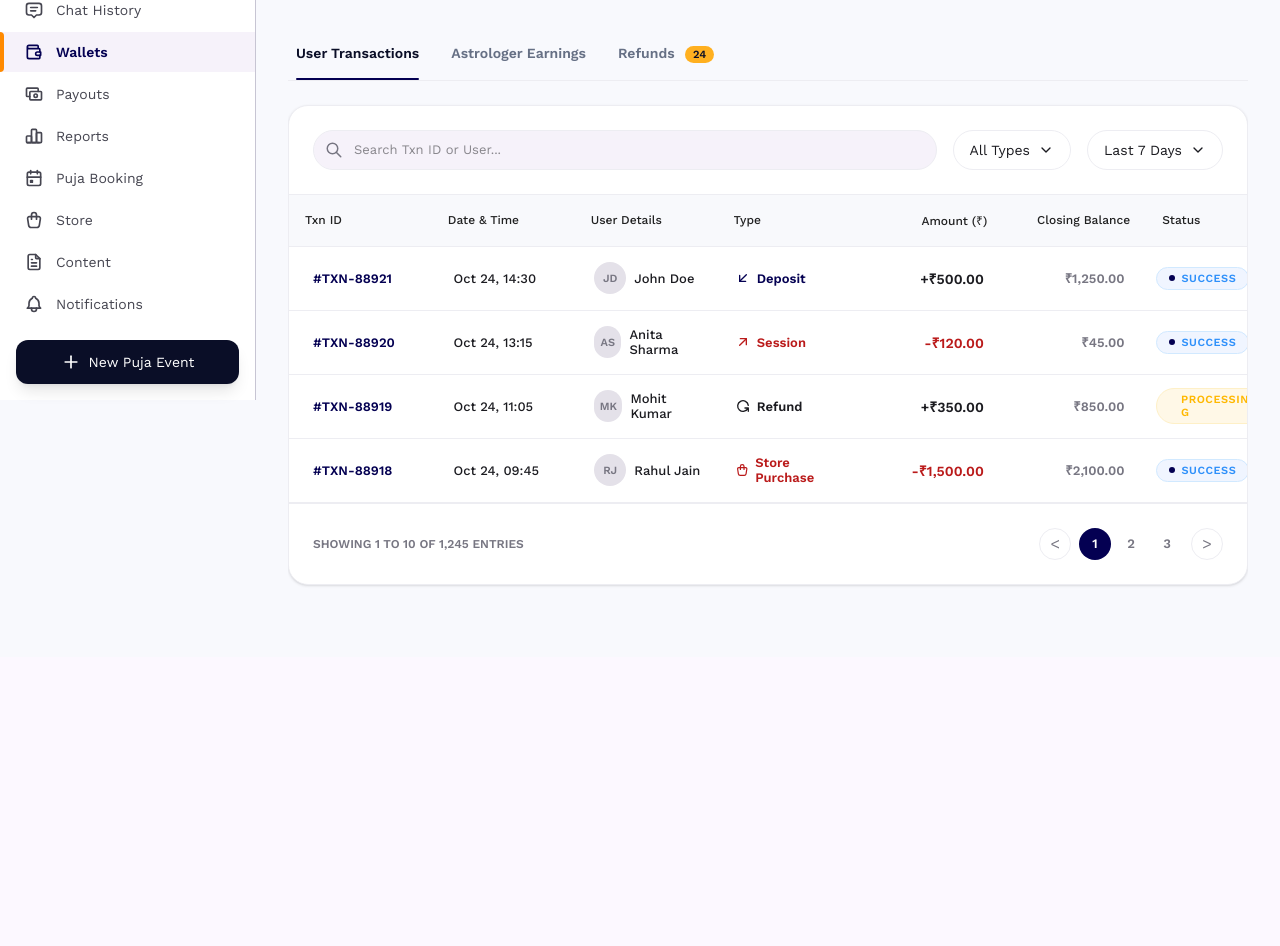
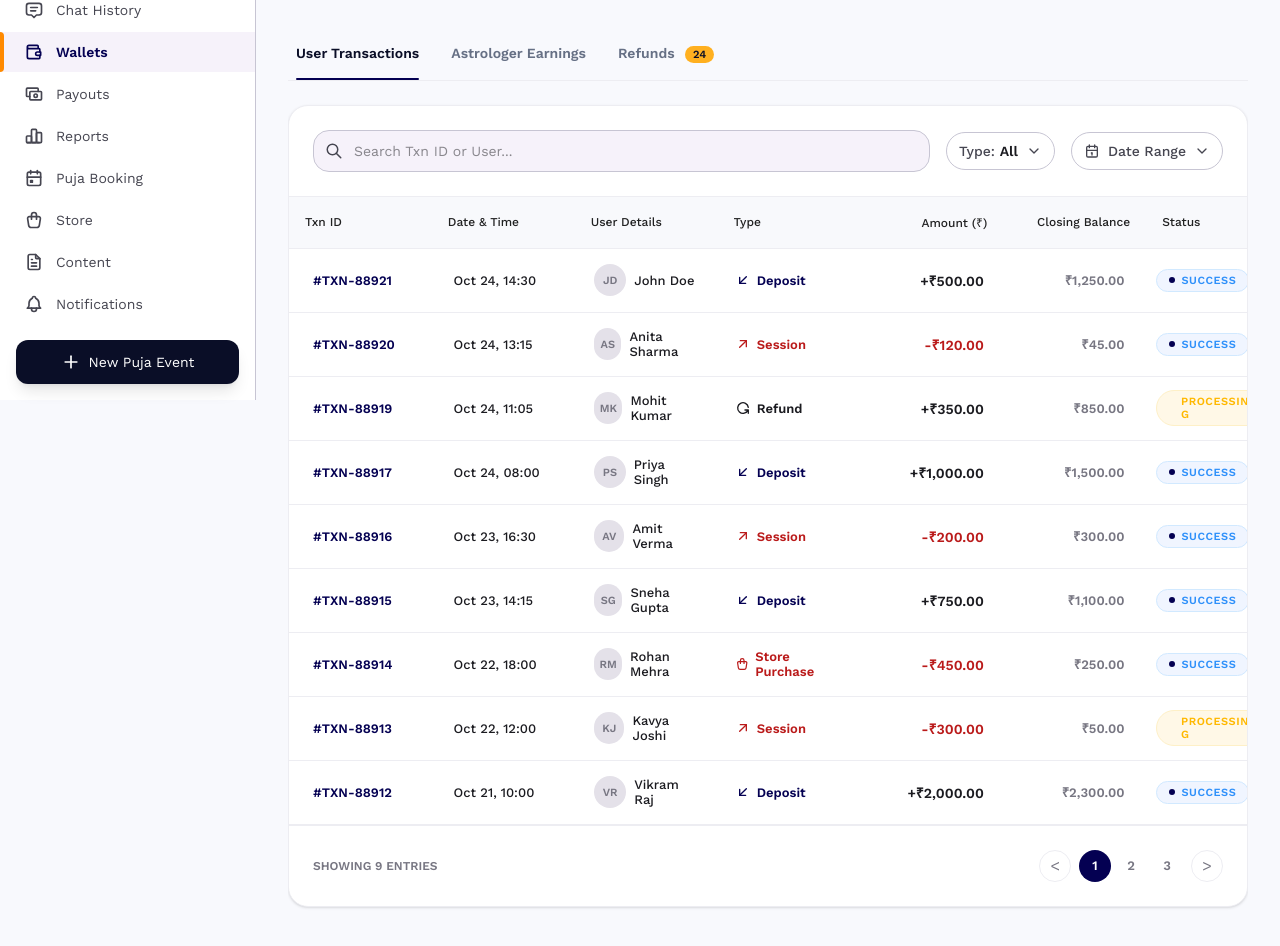
Before and after one commit to atulDev26/Edwid-astroapp-admin, a React (Vite) app: page /wallets in a window 1280 px wide. Shown: the part 400-1346 px from the top of the page. Before the commit the page ends 1057 px from the top, so only its background shows below. Built offline with nearby package versions, Linux system fonts and the light colour scheme.

Commit message:
feat: add WalletTable component with transaction filtering and data visualization

```diff
--- a/src/View/Wallets/Components/WalletTable.tsx
+++ b/src/View/Wallets/Components/WalletTable.tsx
@@ -1,15 +1,15 @@
-import React from 'react';
 import {
     IconArrowDownLeft,
     IconArrowUpRight,
     IconRotate,
-    IconShoppingBag,
-    IconSearch,
-    IconChevronDown
+    IconShoppingBag
 } from '@tabler/icons-react';
+import React from 'react';
+import Badge from '../../../Components/Common/Badge';
 import CustomDataTable from '../../../Components/Common/DataTable';
-import Badge from '../../../Components/Common/Badge';
-import Button from '../../../Components/Common/Button';
+import MultiSelectFilter from '../../../Components/Common/MultiSelectFilter';
+import SearchInput from '../../../Components/Common/SearchInput';
+import DateRangeFilter from '../../../Components/Common/DateRangeFilter';
 import { cn } from '../../../Utils/cn';
 
 interface Transaction {
@@ -67,20 +67,138 @@ const userTransactions: Transaction[] = [
         status: 'Processing'
     },
     {
-        id: '4',
-        txnId: '#TXN-88918',
+        id: '5',
+        txnId: '#TXN-88917',
         date: 'Oct 24',
-        time: '09:45',
-        user: { name: 'Rahul Jain', initials: 'RJ' },
+        time: '08:00',
+        user: { name: 'Priya Singh', initials: 'PS' },
+        type: 'Deposit',
+        amount: '+₹1,000.00',
+        isCredit: true,
+        closingBalance: '₹1,500.00',
+        status: 'Success'
+    },
+    {
+        id: '6',
+        txnId: '#TXN-88916',
+        date: 'Oct 23',
+        time: '16:30',
+        user: { name: 'Amit Verma', initials: 'AV' },
+        type: 'Session',
+        amount: '-₹200.00',
+        isCredit: false,
+        closingBalance: '₹300.00',
+        status: 'Success'
+    },
+    {
+        id: '7',
+        txnId: '#TXN-88915',
+        date: 'Oct 23',
+        time: '14:15',
+        user: { name: 'Sneha Gupta', initials: 'SG' },
+        type: 'Deposit',
+        amount: '+₹750.00',
+        isCredit: true,
+        closingBalance: '₹1,100.00',
+        status: 'Success'
+    },
+    {
+        id: '8',
+        txnId: '#TXN-88914',
+        date: 'Oct 22',
+        time: '18:00',
+        user: { name: 'Rohan Mehra', initials: 'RM' },
         type: 'Store Purchase',
-        amount: '-₹1,500.00',
+        amount: '-₹450.00',
         isCredit: false,
-        closingBalance: '₹2,100.00',
+        closingBalance: '₹250.00',
+        status: 'Success'
+    },
+    {
+        id: '9',
+        txnId: '#TXN-88913',
+        date: 'Oct 22',
+        time: '12:00',
+        user: { name: 'Kavya Joshi', initials: 'KJ' },
+        type: 'Session',
+        amount: '-₹300.00',
+        isCredit: false,
+        closingBalance: '₹50.00',
+        status: 'Processing'
+    },
+    {
+        id: '10',
+        txnId: '#TXN-88912',
+        date: 'Oct 21',
+        time: '10:00',
+        user: { name: 'Vikram Raj', initials: 'VR' },
+        type: 'Deposit',
+        amount: '+₹2,000.00',
+        isCredit: true,
+        closingBalance: '₹2,300.00',
         status: 'Success'
     }
 ];
 
+const astrologerEarnings: Transaction[] = [
+    {
+        id: '101',
+        txnId: '#TXN-AST-991',
+        date: 'Oct 23',
+        time: '12:00',
+        user: { name: 'Astro Deepa', initials: 'AD' },
+        type: 'Session',
+        amount: '+₹4,200.00',
+        isCredit: true,
+        closingBalance: '₹12,500.00',
+        status: 'Success'
+    }
+];
+
+const refundRequests: Transaction[] = [
+    {
+        id: '201',
+        txnId: '#TXN-REF-441',
+        date: 'Oct 22',
+        time: '10:30',
+        user: { name: 'Rahul Jain', initials: 'RJ' },
+        type: 'Refund',
+        amount: '+₹350.00',
+        isCredit: true,
+        closingBalance: '₹850.00',
+        status: 'Processing'
+    }
+];
+
 const WalletTable = ({ activeTab }: { activeTab: number }) => {
+    const [searchQuery, setSearchQuery] = React.useState('');
+    const [typeFilter, setTypeFilter] = React.useState<string[]>([]);
+    const [startDate, setStartDate] = React.useState<Date | null>(null);
+    const [endDate, setEndDate] = React.useState<Date | null>(null);
+
+    const filteredTransactions = React.useMemo(() => {
+        const baseData = activeTab === 0
+            ? userTransactions
+            : activeTab === 1
+                ? astrologerEarnings
+                : refundRequests;
+
+        return baseData.filter(txn => {
+            const matchesSearch = txn.txnId.toLowerCase().includes(searchQuery.toLowerCase()) ||
+                txn.user.name.toLowerCase().includes(searchQuery.toLowerCase());
+
+            const matchesType = typeFilter.length === 0 || typeFilter.includes(txn.type);
+
+            // Date filtering logic (Mocked since data is string-based, but ready for real dates)
+            let matchesDate = true;
+            if (startDate && endDate) {
+                // In a real app, you'd do: new Date(txn.timestamp) >= startDate && ...
+                matchesDate = true;
+            }
+
+            return matchesSearch && matchesType && matchesDate;
+        });
+    }, [searchQuery, typeFilter, startDate, endDate, activeTab]);
 
     const columns = [
         {
@@ -172,31 +290,41 @@ const WalletTable = ({ activeTab }: { activeTab: number }) => {
         <div className="bg-white rounded-[20px] border border-[#EDEDF2] shadow-sm overflow-hidden">
             {/* Filters Bar */}
             <div className="p-6 border-b border-[#EDEDF2] flex flex-wrap items-center gap-4">
-                <div className="relative flex-1 min-w-[240px]">
-                    <IconSearch className="absolute left-3 top-1/2 -translate-y-1/2 text-outline" size={18} />
-                    <input
-                        type="text"
+                <div className="flex-1 min-w-[240px]">
+                    <SearchInput
                         placeholder="Search Txn ID or User..."
-                        className="w-full h-10 pl-10 pr-4 bg-surface-container-low border border-[#EDEDF2] rounded-xl text-[13px] focus:outline-none focus:ring-1 focus:ring-primary"
+                        value={searchQuery}
+                        onChange={(e) => setSearchQuery(e.target.value)}
                     />
                 </div>
-                <Button variant="outlined" className="h-10 px-4 text-[13px] font-bold rounded-xl border-[#EDEDF2] gap-2">
-                    All Types <IconChevronDown size={16} />
-                </Button>
-                <Button variant="outlined" className="h-10 px-4 text-[13px] font-bold rounded-xl border-[#EDEDF2] gap-2">
-                    Last 7 Days <IconChevronDown size={16} />
-                </Button>
+
+                <MultiSelectFilter
+                    label="Type"
+                    options={['Deposit', 'Session', 'Refund', 'Store Purchase']}
+                    selectedValues={typeFilter}
+                    onChange={setTypeFilter}
+                />
+
+                <DateRangeFilter
+                    startDate={startDate}
+                    endDate={endDate}
+                    onChange={(dates) => {
+                        const [start, end] = dates;
+                        setStartDate(start);
+                        setEndDate(end);
+                    }}
+                />
             </div>
 
             <CustomDataTable
                 columns={columns}
-                data={userTransactions}
+                data={filteredTransactions}
                 selectableRows={false}
             />
 
             <div className="p-6 border-t border-[#EDEDF2] flex items-center justify-between">
                 <span className="text-[12px] font-bold text-outline uppercase">
-                    Showing 1 to 10 of 1,245 entries
+                    Showing {filteredTransactions.length} entries
                 </span>
                 <div className="flex items-center gap-2">
                     <button className="w-8 h-8 flex items-center justify-center rounded-lg border border-[#EDEDF2] text-outline hover:bg-gray-50">
```
